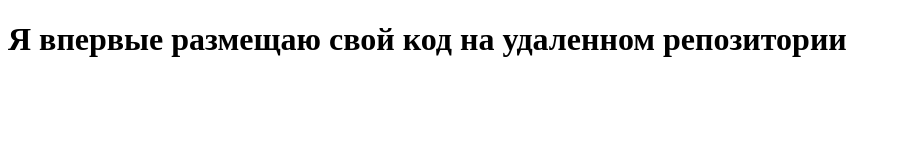
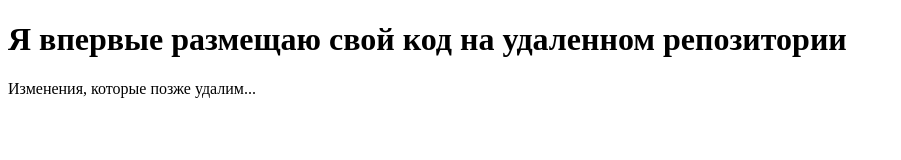
Before and after one commit to Islamgali830/test_repo3, a plain HTML site: page index.html in a window 1280 px wide. Shown: the whole page, without its empty margins (0-901 px from the left). Drawn offline with Linux system fonts and the light colour scheme.

Commit message:
create index.htmi and README.md

```diff
--- a/index.html
+++ b/index.html
@@ -7,6 +7,6 @@
 </head>
 <body>
     <h1>Я впервые размещаю свой код на удаленном репозитории</h1>
-
+    <p>Изменения, которые позже удалим...</p>
 </body>
 </html>
```
